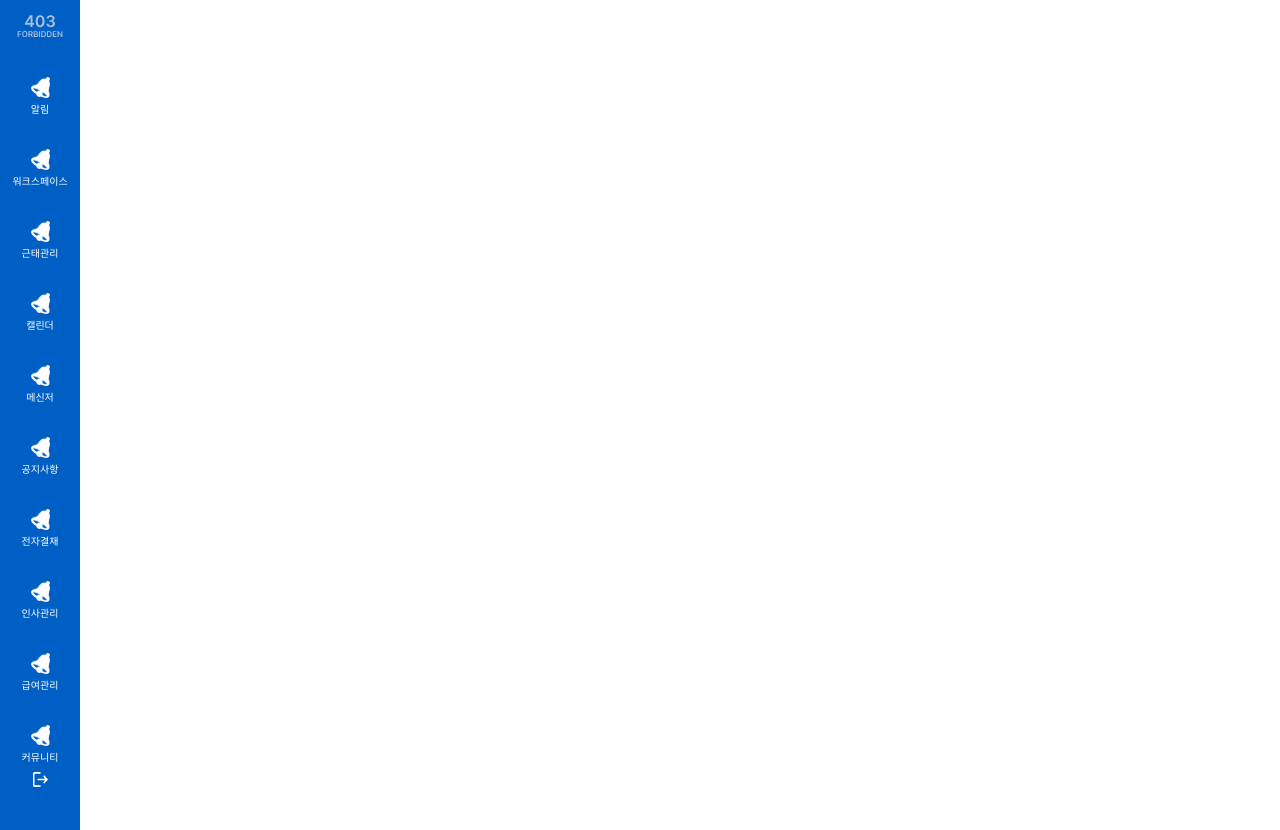
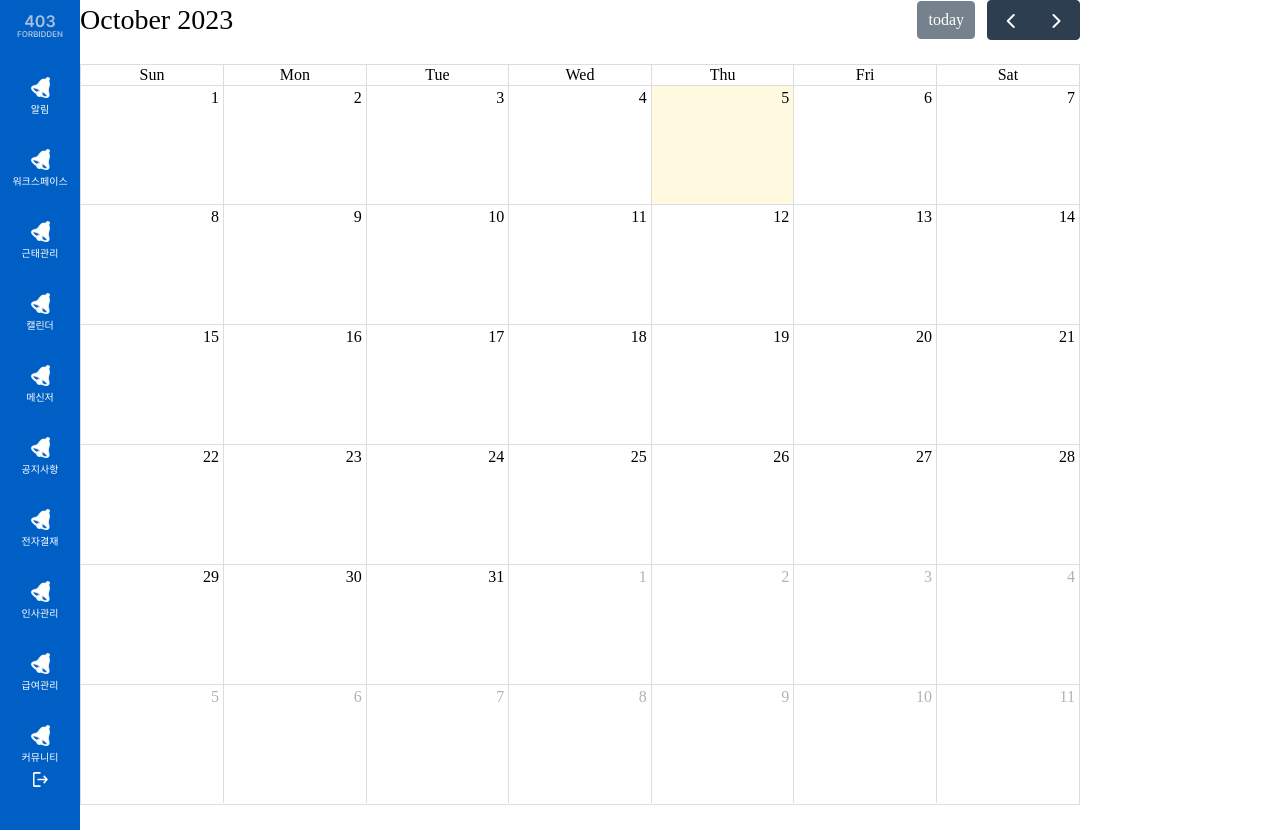
Before and after one commit to 1eemda2436/4team_pj_react, a Next.js app: page /calendar in a window 1280 px wide. Built offline with nearby package versions, Linux system fonts and the light colour scheme; a web font is replaced by a local one.

Commit message:
캘린더 api 추가

```diff
--- /dev/null
+++ b/src/pages/calendar/MyCalendar.js
@@ -0,0 +1,23 @@
+import React, { Component } from 'react';
+import FullCalendar from '@fullcalendar/react';
+import dayGridPlugin from '@fullcalendar/daygrid';
+import styled from "styled-components";
+
+class MyCalendar extends Component {
+    render() {
+        return (
+        <Caldiv>
+            <FullCalendar
+            defaultView="dayGridMonth"
+            plugins={[ dayGridPlugin ]}
+            />
+        </Caldiv>
+        );
+    }
+}
+export default MyCalendar;
+
+const Caldiv = styled.div `
+    width: 1000px;
+    height: 500px;
+`;
--- a/src/pages/calendar/index.js
+++ b/src/pages/calendar/index.js
@@ -1,7 +1,12 @@
 import MainLayout from "@/components/layout/mainLayout"
+import MyCalendar from './MyCalendar';
 
 const Calendar = () => {
-
+    return (
+        <div>
+        <MyCalendar />
+        </div>
+    );
 }
 
 export default Calendar;
```
